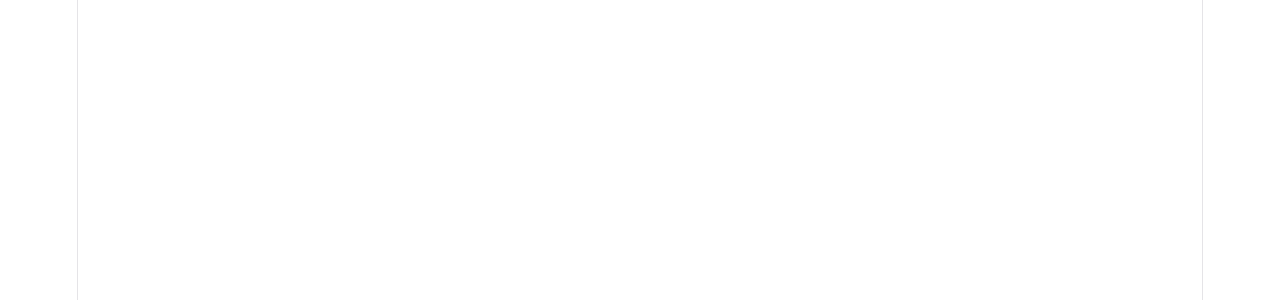
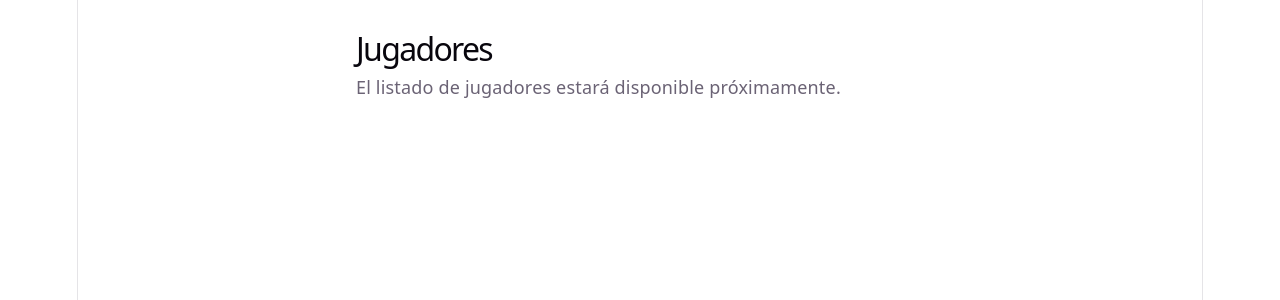
Before and after one commit to Mordecai-Y-Los-Rigbys/futbot-Front, a React (Vite) app in the folder futbot-front/: page /players in a window 1280 px wide. Before the commit this address had no page. Shown: the top 300 px of the page. Built offline with nearby package versions, Linux system fonts and the light colour scheme.

Commit message:
feat: se agrego placeholder para pagina players

```diff
--- /dev/null
+++ b/futbot-front/src/pages/Players.jsx
@@ -0,0 +1,8 @@
+export default function PlayersPage() {
+  return (
+    <main className="create-player-page">
+      <h1>Jugadores</h1>
+      <p>El listado de jugadores estará disponible próximamente.</p>
+    </main>
+  );
+}
--- a/futbot-front/src/routes/AppRoutes.jsx
+++ b/futbot-front/src/routes/AppRoutes.jsx
@@ -3,6 +3,7 @@
 import Register from '../pages/Register';
 import LoginScreen from '../pages/Login';
 import Behaviors from '../pages/Behaviors';
+import Players from '../pages/Players';
 import CreatePlayerPage from '../pages/CreatePlayerPage';
 
 export default function AppRoutes() {
@@ -16,6 +17,7 @@
         <Route path="/registro" element={<Register />} />
         <Route path="/login" element={<LoginScreen form={loginForm} setForm={setLoginForm} />} />
         <Route path="/behaviors" element={<Behaviors />} />
+        <Route path="/players" element={<Players />} />
         <Route path="/players/new" element={<CreatePlayerPage />} />
       </Routes>
     </BrowserRouter>
```
